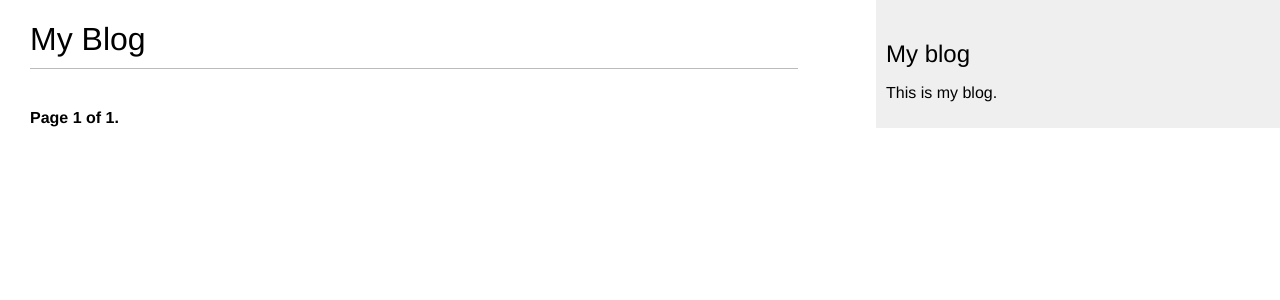
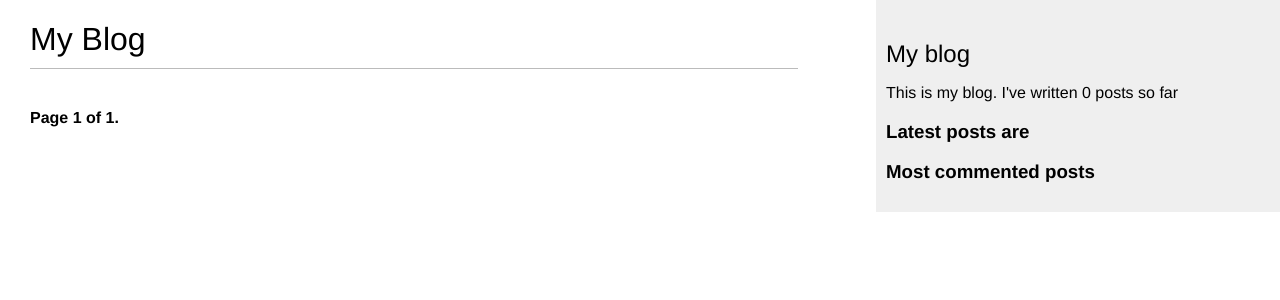
Before and after one commit to jadielmwangi/blog_app, a Django app: page /blog/ in a window 1280 px wide. Shown: the top 300 px of the page. Run offline with Django 3.2, Linux system fonts and the light colour scheme; data that the repository does not hold is empty.

Commit message:
adds custom templates

```diff
--- a/blog/templates/blog/base.html
+++ b/blog/templates/blog/base.html
@@ -1,4 +1,6 @@
+{% load blog_tags %}
 {% load static %}
+
 <!DOCTYPE html>
 <html lang="en">
 
@@ -21,7 +23,23 @@
     </div>
     <div id="sidebar">
         <h2>My blog</h2>
-        <p>This is my blog.</p>
+        <p>This is my blog. I've written {% total_posts %} posts so far</p>
+
+
+        <h3>Latest posts are</h3>
+        {% show_latest_posts 3 %}
+
+        <h3>Most commented posts</h3>
+        {% get_most_commented_posts as most_commented_posts %}
+        <ul>
+            {% for post in most_commented_posts %}
+            <li>
+                <a href="{{ post.get_absolute_url }}">{{ post.title }}</a>
+            </li>
+            {% endfor %}
+        </ul>
+
+
     </div>
 
 
--- /dev/null
+++ b/blog/templates/blog/post/latest_posts.html
@@ -0,0 +1,10 @@
+
+
+
+<ul>
+    {% for post in latest_posts %}
+    <li>
+    <a href="{{ post.get_absolute_url }}">{{ post.title }}</a>
+    </li>
+    {% endfor %}
+    </ul>
--- /dev/null
+++ b/blog/templatetags/blog_tags.py
@@ -0,0 +1,20 @@
+from django import template
+from ..models import Post
+from django.db.models import Count
+
+register = template.Library()
+@register.simple_tag
+def total_posts():
+    return Post.published.count()
+
+
+@register.inclusion_tag('blog/post/latest_posts.html')
+def show_latest_posts(count=5):
+    latest_posts = Post.published.order_by('-publish')[:count]
+    return {'latest_posts': latest_posts}
+
+@register.simple_tag
+def get_most_commented_posts(count=2):
+    return Post.published.annotate(
+        total_comments=Count('comments')
+            ).order_by('-total_comments')[:count]
```
Also changed, not shown: blog/templatetags/__init__.py (added).
